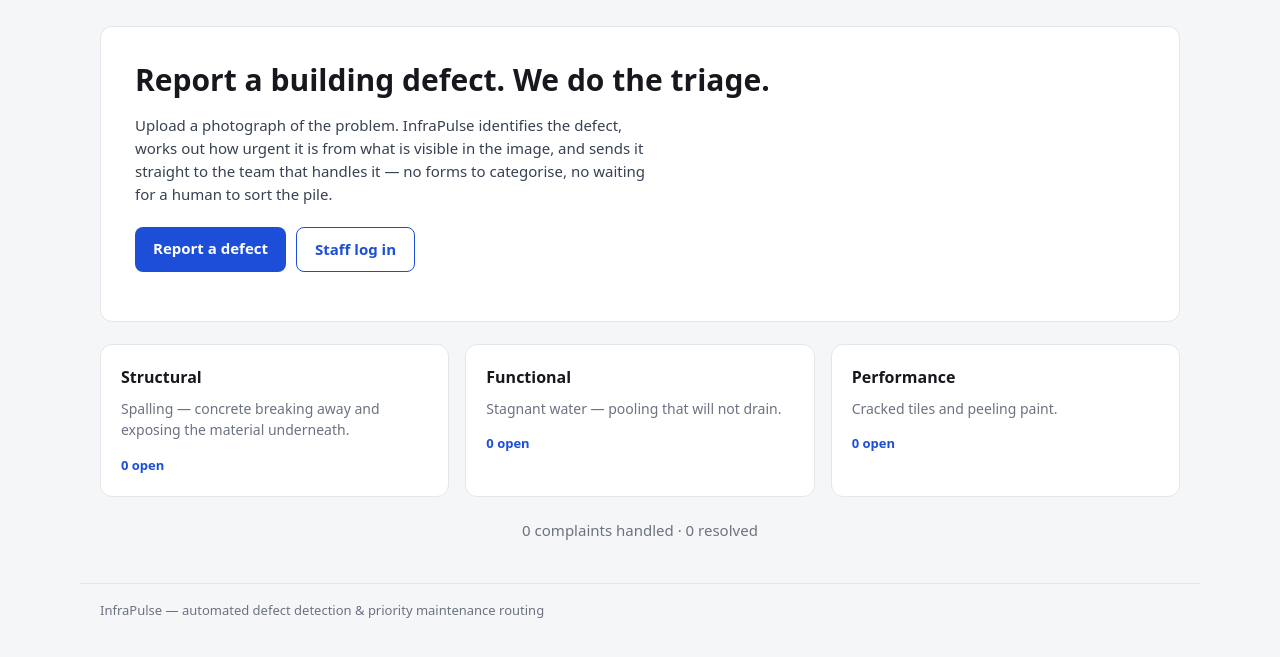
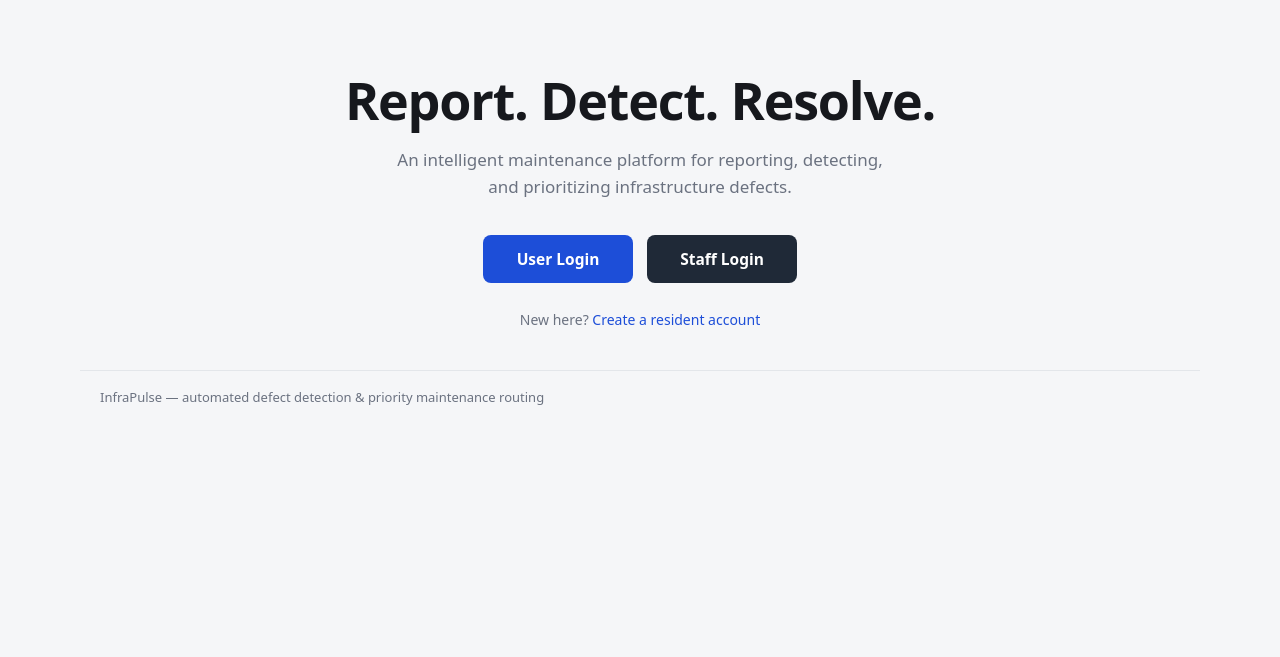
Before and after one commit to harshitaraut33-png/infrapulse, a FastAPI app: page / in a window 1280 px wide. Shown: the part 55-712 px from the top of the page. Run offline with FastAPI, Linux system fonts and the light colour scheme; data that the repository does not hold is empty.

Commit message:
Final documentation and presentation

```diff
--- a/app/static/style.css
+++ b/app/static/style.css
@@ -103,3 +103,22 @@ dd{margin:0;font-size:14px}
   .grid{display:block;overflow-x:auto;white-space:nowrap}
   .head-row .btn,.head-row .muted{margin-left:0}
 }
+
+/* ---------- landing page ---------- */
+.landing{max-width:760px;margin:9vh auto 0;text-align:center;padding:0 18px}
+.landing h1{font-size:52px;line-height:1.08;letter-spacing:-1.2px;margin:0 0 18px;
+  font-weight:800}
+.landing .lede{max-width:52ch;margin:0 auto 34px;color:var(--muted);font-size:17px;
+  line-height:1.6}
+.landing-actions{display:flex;gap:14px;justify-content:center;flex-wrap:wrap}
+.landing-actions .btn{min-width:150px;padding:12px 24px;font-size:15.5px}
+.btn.dark{background:#1f2937;color:#fff}
+.btn.dark:hover{background:#111827}
+.landing-note{margin:26px 0 0;font-size:14px;color:var(--muted)}
+
+@media (max-width:720px){
+  .landing{margin-top:5vh}
+  .landing h1{font-size:34px;letter-spacing:-.6px}
+  .landing .lede{font-size:15.5px}
+  .landing-actions .btn{min-width:0;flex:1}
+}
--- a/app/templates/home.html
+++ b/app/templates/home.html
@@ -1,33 +1,13 @@
 {% extends "base.html" %}
 {% block content %}
-<section class="hero">
-  <h1>Report a building defect. We do the triage.</h1>
-  <p>Upload a photograph of the problem. InfraPulse identifies the defect, works out how
-     urgent it is from what is visible in the image, and sends it straight to the team
-     that handles it — no forms to categorise, no waiting for a human to sort the pile.</p>
-  <p class="cta">
-    <a class="btn" href="/register">Report a defect</a>
-    <a class="btn ghost" href="/login">Staff log in</a>
-  </p>
+<section class="landing">
+  <h1>Report. Detect. Resolve.</h1>
+  <p class="lede">An intelligent maintenance platform for reporting, detecting, and
+     prioritizing infrastructure defects.</p>
+  <div class="landing-actions">
+    <a class="btn" href="/login">User Login</a>
+    <a class="btn dark" href="/login">Staff Login</a>
+  </div>
+  <p class="landing-note">New here? <a href="/register">Create a resident account</a></p>
 </section>
-
-<section class="cards">
-  <div class="card">
-    <h3>Structural</h3>
-    <p>Spalling — concrete breaking away and exposing the material underneath.</p>
-    <span class="count">{{ stats.live_by_category.get('Structural', 0) }} open</span>
-  </div>
-  <div class="card">
-    <h3>Functional</h3>
-    <p>Stagnant water — pooling that will not drain.</p>
-    <span class="count">{{ stats.live_by_category.get('Functional', 0) }} open</span>
-  </div>
-  <div class="card">
-    <h3>Performance</h3>
-    <p>Cracked tiles and peeling paint.</p>
-    <span class="count">{{ stats.live_by_category.get('Performance', 0) }} open</span>
-  </div>
-</section>
-
-<p class="muted center">{{ stats.total }} complaints handled · {{ stats.resolved }} resolved</p>
 {% endblock %}
```
Also changed, not shown: render.yaml (+4 -3 lines), 3 other files.
